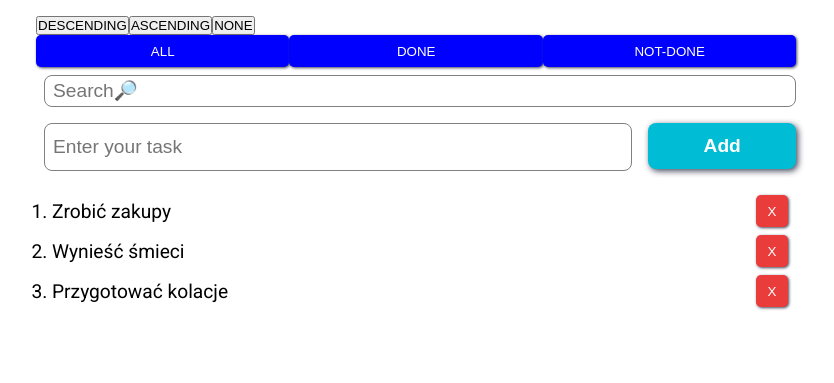
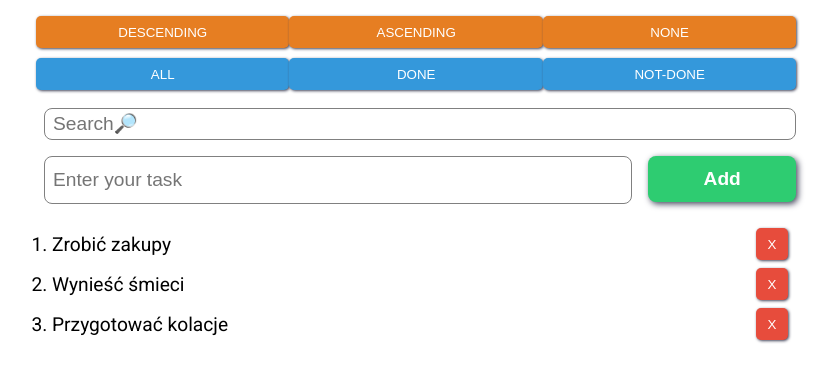
Before and after one commit to ajarek/projekt-todo-2, a plain HTML site: page index.html in a window 1280 px wide. Shown: the whole page, without its empty margins (220-1054 px from the left). Drawn offline with Linux system fonts and the light colour scheme.

Commit message:
change css

```diff
--- a/style.css
+++ b/style.css
@@ -55,7 +55,7 @@ body{
    border-radius: .5rem;
    padding: .5rem;
    margin: .5rem;
-   background-color: #00bcd4;
+   background-color: #2ecc71;
    color: #fff;
    font-weight: bold;
    cursor: pointer;
@@ -64,7 +64,7 @@ body{
    box-shadow: 2px 2px 6px 0px rgba(66, 68, 90, 1);
 }
 .form .button:hover{
-   background-color: #00acc1;
+   background-color: #27ae60;
 }
  .container-list{
    width: 100%;
@@ -93,26 +93,37 @@ body{
    height: 2rem;
    border-radius: 5px;
    border: none;
-   background-color: #eb3c3c;
+   background-color: #e74c3c;
    color: #fff;
    box-shadow: 1px 1px 3px 0px rgba(66, 68, 90, 1);
    cursor: pointer;
 }
 .button-delete:hover{
-   background-color: #aa1717;
+   background-color: #b31604;
 }
 .completed{
    text-decoration: line-through;
 
 
 }
-.button-filter{
+.button-filter,.button-sort{
    width: 33%;
    height: 2rem;
    border-radius: 5px;
    border: none;
-   background-color: blue;
+   background-color: #3498db;
    color: #fff;
    box-shadow: 1px 1px 3px 0px rgba(66, 68, 90, 1);
    cursor: pointer;
+   margin-bottom: 10px;
 }
+.button-sort{
+   background-color: #e67e22;
+}
+.button-filter:hover{
+   background-color: #2980b9;
+}
+
+.button-sort:hover{
+   background-color: #d35400;
+}
```
